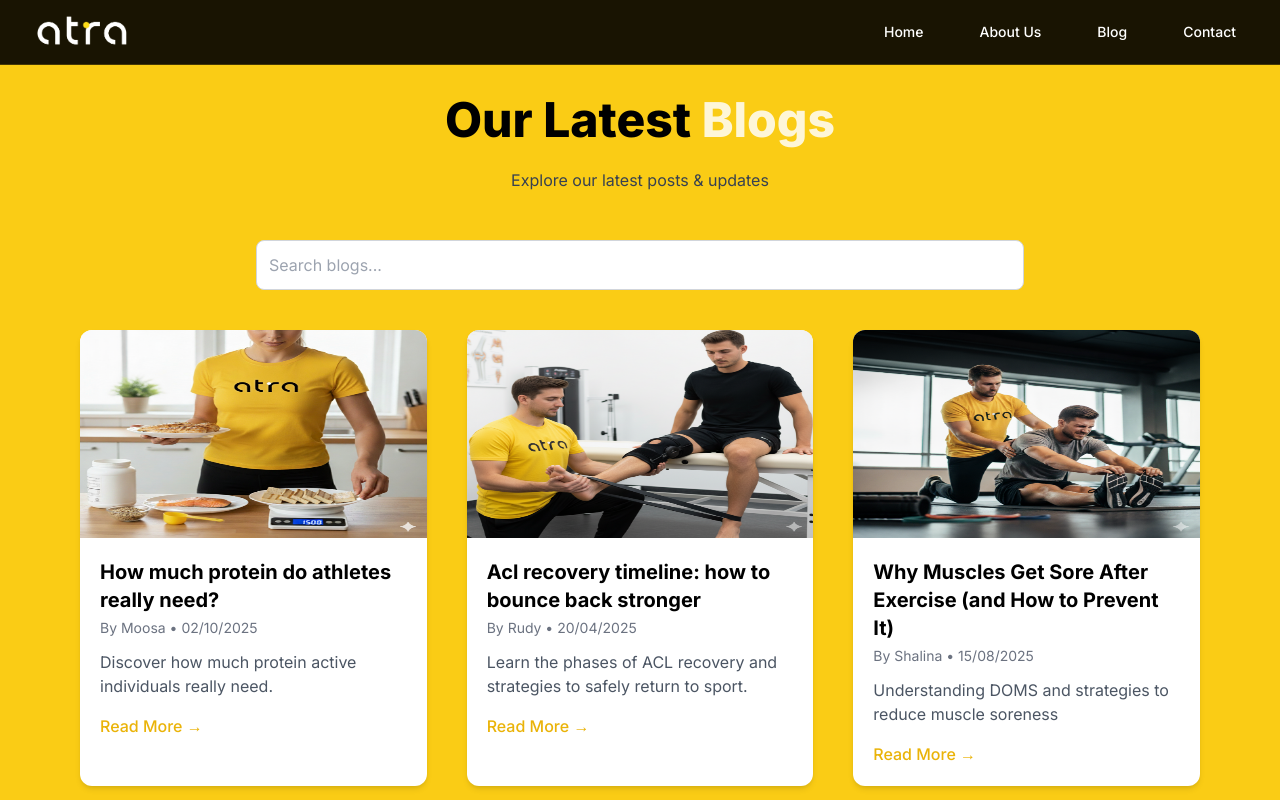
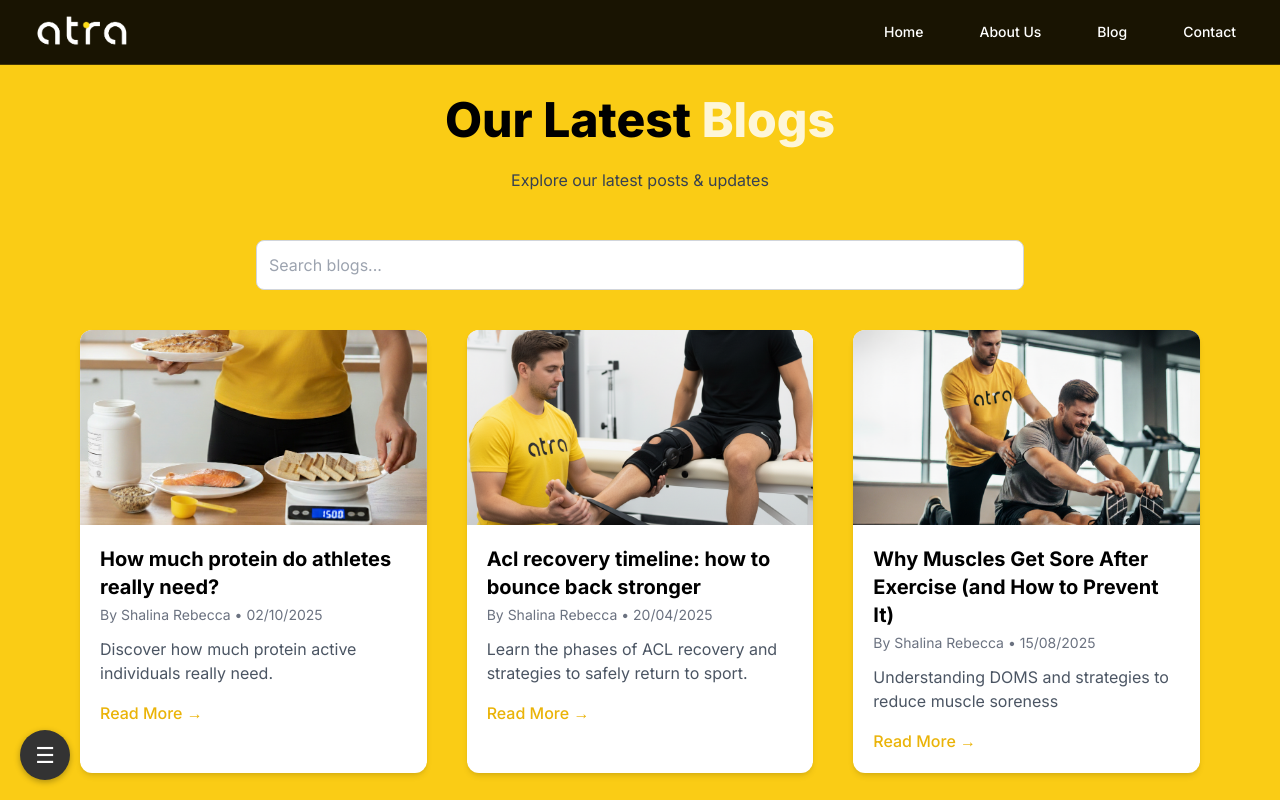
Before and after one commit to Laksman-07/Atra, a Next.js app: page /blog in a window 1280 px wide. Shown: the top 800 px of the page. Built offline with nearby package versions, Linux system fonts and the light colour scheme.

Commit message:
fixed blog and added favicon

```diff
--- a/app/about/page.tsx
+++ b/app/about/page.tsx
@@ -1,11 +1,14 @@
 import Navbar from '@/components/Navbar';
 import Footer from '@/components/Footer';
 import AboutSection from './AboutSection';
+import SocialWidget from '@/components/SocialWidget';
 
 
 export default function TeamPage() {
   return (
     <div className="bg-white text-black flex flex-col min-h-screen">
+      <SocialWidget/>
+
       {/* Navbar */}
       <Navbar />
 
--- a/app/blog/BlogCard.tsx
+++ b/app/blog/BlogCard.tsx
@@ -10,14 +10,15 @@ export default function BlogCard({ blog }: BlogCardProps) {
   return (
     <div className="bg-white shadow-md rounded-xl overflow-hidden hover:shadow-xl transition group">
       <Link href={`/blog/${blog.id}`}>
-        <div className="relative w-full h-52">
+<div className="relative w-full aspect-[16/9] overflow-hidden">
       <Image
         src={blog.image}
         alt={blog.title}
         fill
-            className="object-fit group-hover:scale-105 transition"
+        className="object-cover group-hover:scale-105 transition-transform duration-300"
       />
     </div>
+
         <div className="p-5 text-left">
           <h3 className="text-xl font-bold text-black group-hover:text-yellow-500 transition">
             {blog.title}
--- a/app/blog/[id]/page.tsx
+++ b/app/blog/[id]/page.tsx
@@ -54,15 +54,16 @@ export default function BlogPage({ params }: BlogPageProps) {
   initial={{ opacity: 0, scale: 0.95 }}
   animate={{ opacity: 1, scale: 1 }}
   transition={{ duration: 0.7, delay: 0.2 }}
-          className="w-full h-[450px] relative mb-12 rounded-2xl overflow-hidden shadow-xl"
+  className="relative w-full aspect-[16/9] mb-12 rounded-2xl overflow-hidden shadow-xl"
 >
   <Image
     src={blog.image}
     alt={blog.title}
     fill
-            className="object-fit hover:scale-105 transition-transform duration-700"
+    className="object-cover hover:scale-105 transition-transform duration-700"
   />
 </motion.div>
+
 
         {/* Blog Content */}
         <motion.article
--- a/app/blog/blogData.ts
+++ b/app/blog/blogData.ts
@@ -14,7 +14,7 @@ export const blogs: Blog[] = [
   {
     id: "1",
     title: "How much protein do athletes really need?",
-    author: "Moosa",
+    author: "Shalina Rebecca",
     date: "2025-10-02",
     excerpt: "Discover how much protein active individuals really need.",
     content: `
@@ -98,7 +98,7 @@ export const blogs: Blog[] = [
 {
   id: "2",
   title: "Acl recovery timeline: how to bounce back stronger",
-  author: "Rudy",
+  author: "Shalina Rebecca",
   date: "2025-04-20",
   excerpt: "Learn the phases of ACL recovery and strategies to safely return to sport.",
   content: `
@@ -195,7 +195,7 @@ export const blogs: Blog[] = [
 {
   id: "3",
   title: "Why Muscles Get Sore After Exercise (and How to Prevent It)",
-  author: "Shalina",
+  author: "Shalina Rebecca",
   date: "2025-08-15",
   excerpt: "Understanding DOMS and strategies to reduce muscle soreness",
   content: `
--- a/app/blog/page.tsx
+++ b/app/blog/page.tsx
@@ -5,6 +5,7 @@ import Navbar from "@/components/Navbar";
 import Footer from "@/components/Footer";
 import BlogCard from "./BlogCard";
 import { blogs } from "./blogData";
+import SocialWidget from "@/components/SocialWidget";
 
 export default function BlogPage() {
   const blogsPerPage = 6; // show 6 blogs per page
@@ -25,6 +26,8 @@ export default function BlogPage() {
 
   return (
     <div className="bg-white text-black flex flex-col min-h-screen">
+      <SocialWidget/>
+
       {/* Navbar */}
       <Navbar />
 
--- a/app/layout.tsx
+++ b/app/layout.tsx
@@ -9,6 +9,7 @@ export const metadata: Metadata = {
   title: 'Atra Sports Science - Elevate Your Athletic Performance',
   description:
     'Professional sports science organization across South India. Expert coaching, performance analysis, and athletic development in Chennai, Bangalore, Coimbatore, and online.',
+  icons: {icon:'atra_stamp.png',},
 };
 
 export default function RootLayout({ children }: { children: React.ReactNode }) {
--- a/app/team/TeamSection.tsx
+++ b/app/team/TeamSection.tsx
@@ -58,7 +58,7 @@ const team = [
 
 export default function TeamSection() {
   return (
-    <section className="relative py-20 bg-gradient-to-b from-black via-gray-900 to-black text-white overflow-hidden">
+<section className="relative py-20 bg-gradient-to-b from-black via-gray-900 to-black text-white">
       {/* Title */}
       <div className="text-center mb-16">
         <motion.h2
@@ -86,7 +86,7 @@ export default function TeamSection() {
           whileInView={{ opacity: 1, scale: 1, y: 0 }}
           transition={{ duration: 0.7 }}
           viewport={{ once: true }}
-          className="relative group rounded-2xl p-6 backdrop-blur-lg bg-white/5 border border-white/10 shadow-xl hover:shadow-yellow-400/40 hover:-translate-y-2 transition-all duration-500 max-w-sm w-full"
+          className="relative group rounded-2xl p-6 backdrop-blur-lg will-change-transform bg-white/5 border border-white/10 shadow-xl hover:shadow-yellow-400/40 hover:-translate-y-2 transition-all duration-500 max-w-sm w-full"
         >
           <div className="flex justify-center -mt-20">
             <div className="relative">
--- a/components/HeroSection.tsx
+++ b/components/HeroSection.tsx
@@ -28,7 +28,7 @@ export default function HeroSection() {
         <h1 className="text-4xl sm:text-5xl md:text-6xl lg:text-7xl font-extrabold leading-tight mb-6">
           {/* <span className="text-yellow-400 block">Atra</span> */}
           <span className="text-white block sm:text-4xl md:text-5xl lg:text-6xl font-bold">
-           Unlock your Potential through Sports Science
+           Behind Every Move, There's Science
           </span>
         </h1>
 
--- a/components/Preloader.tsx
+++ b/components/Preloader.tsx
@@ -31,9 +31,9 @@ export default function Preloader() {
     >
       <div className="flex gap-4">
         <Image
-          src="/Atra-logo-png.png"
-          width={100}
-          height={100}
+          src="/atra_stamp.png"
+          width={150}
+          height={150}
           alt="Logo"
           className="animate-bounce" // Tailwind built-in bounce animation
         />
```
Also changed, not shown: public/atra_stamp.png (added), public/blog1.png. Lines whose indentation alone changed are shown as unchanged.
